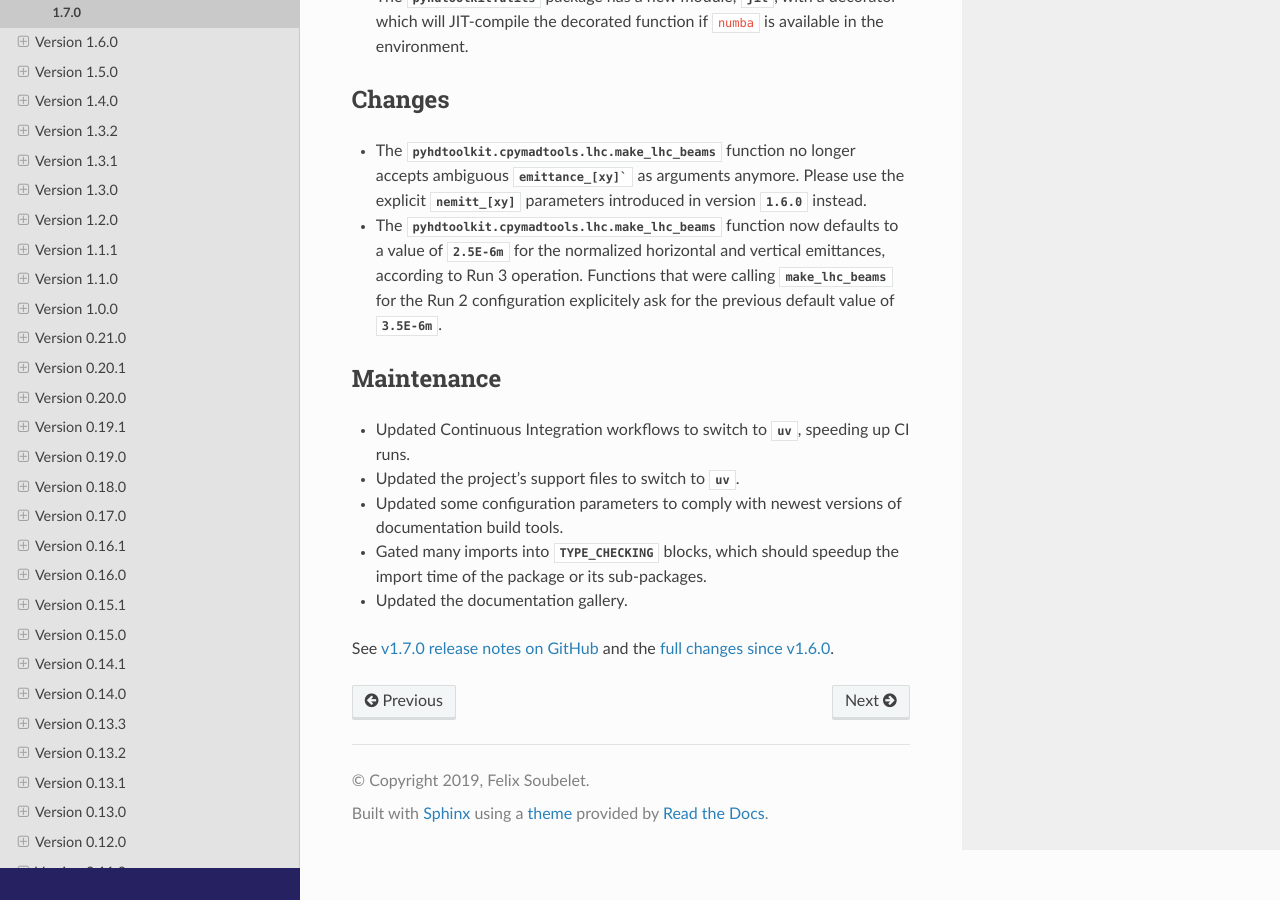
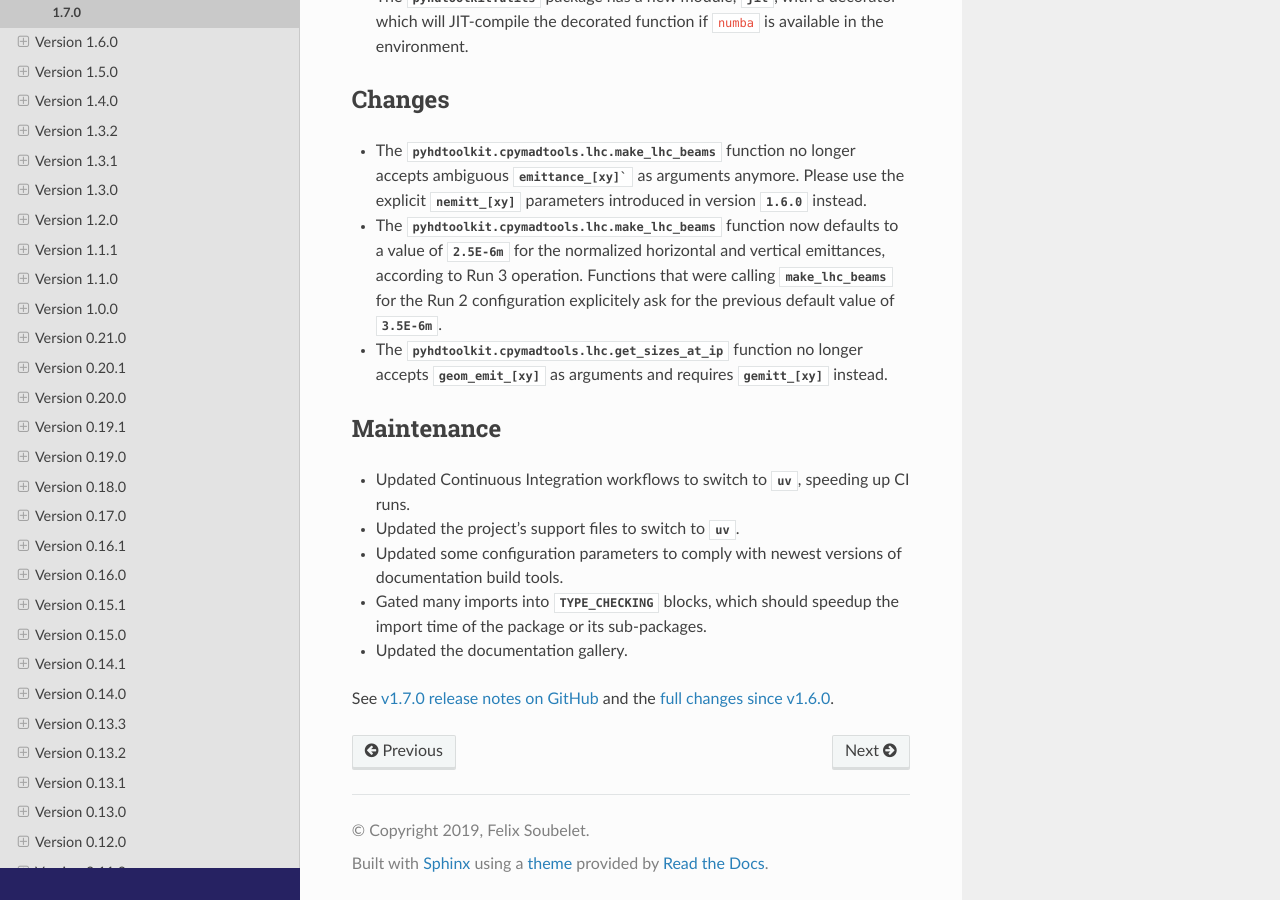
Before and after one commit to fsoubelet/PyhDToolkit, a Sphinx documentation site: the page built from docs/releases/v1.7.0.rst, in a window 1280 px wide and 900 px high, scrolled down 678 px. Built offline with Sphinx 7.4.7 and the Read the Docs theme 3.1.0, drawn with Linux system fonts in a browser that asks for light colours; pages that are not in the unit, such as notebooks, are missing from menus.

Commit message:
add to changelog

```diff
--- a/docs/releases/v1.7.0.rst
+++ b/docs/releases/v1.7.0.rst
@@ -23,6 +23,7 @@ Changes
 
 * The `pyhdtoolkit.cpymadtools.lhc.make_lhc_beams` function no longer accepts ambiguous `emittance_[xy]`` as arguments anymore. Please use the explicit `nemitt_[xy]` parameters introduced in version `1.6.0` instead.
 * The `pyhdtoolkit.cpymadtools.lhc.make_lhc_beams` function now defaults to a value of `2.5E-6m` for the normalized horizontal and vertical emittances, according to Run 3 operation. Functions that were calling `make_lhc_beams` for the Run 2 configuration explicitely ask for the previous default value of `3.5E-6m`.
+* The `pyhdtoolkit.cpymadtools.lhc.get_sizes_at_ip` function no longer accepts `geom_emit_[xy]` as arguments and requires `gemitt_[xy]` instead.
 
 Maintenance
 ~~~~~~~~~~~
```
